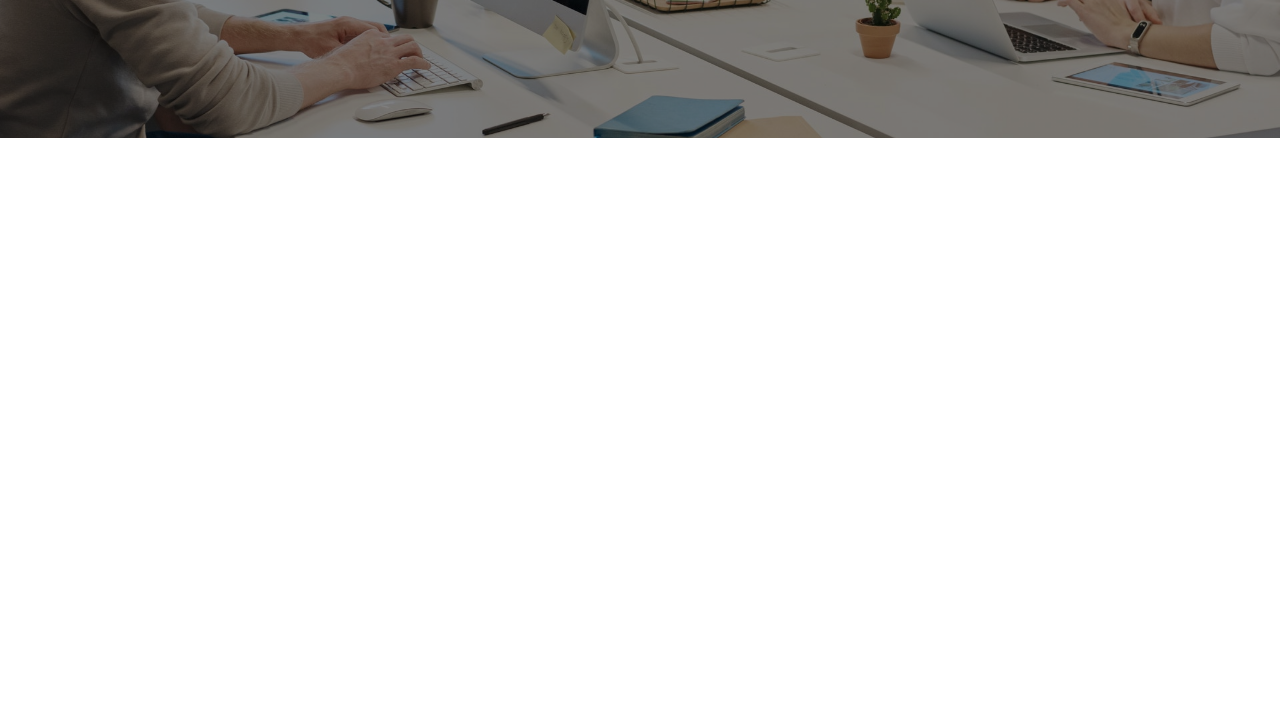
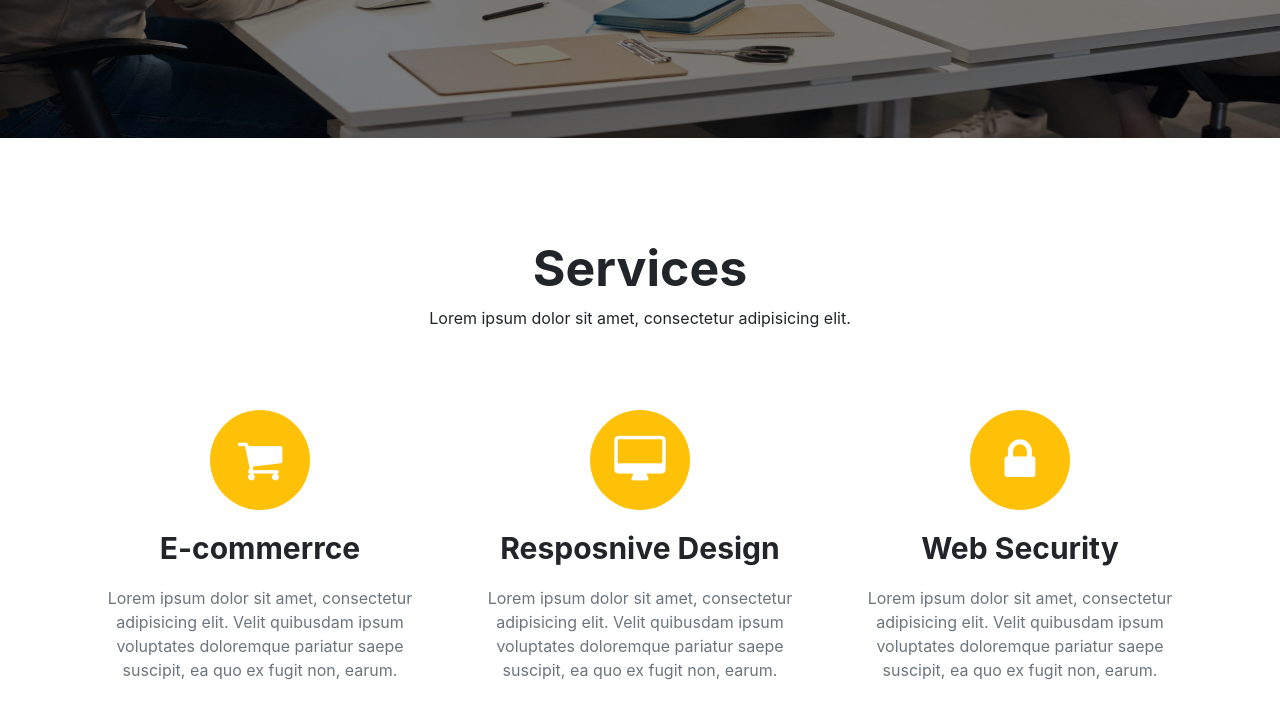
Before and after one commit to divyanshooter/CSS, a plain HTML site: page Responsive -try2/index.html in a window 1280 px wide. Shown: the part 522-1240 px from the top of the page. Before the commit the page ends 800 px from the top, so only its background shows below. Drawn offline with nearby package versions, Linux system fonts and the light colour scheme.

Commit message:
services section added

```diff
--- a/Responsive -try2/index.html
+++ b/Responsive -try2/index.html
@@ -4,6 +4,7 @@
     <meta charset="UTF-8">
     <meta name="viewport" content="width=device-width, initial-scale=1.0">
     <link rel="stylesheet" href="https://maxcdn.bootstrapcdn.com/bootstrap/4.5.0/css/bootstrap.min.css">
+    <link href="https://stackpath.bootstrapcdn.com/font-awesome/4.7.0/css/font-awesome.min.css" rel="stylesheet" integrity="sha384-wvfXpqpZZVQGK6TAh5PVlGOfQNHSoD2xbE+QkPxCAFlNEevoEH3Sl0sibVcOQVnN" crossorigin="anonymous">
     <link rel="stylesheet" href="style.css">
     <title>DC Technicals</title>
 </head>
@@ -45,6 +46,38 @@
 
 
     </div>
+    <section class="container text-center ourservice">
+         <h1>Services</h1>
+         <p>Lorem ipsum dolor sit amet, consectetur adipisicing elit.</p>
+         <div class="row rowsetting">
+
+          <div class="col-lg-4 col-md-4 col-sm-4 col-12 d-flex flex-column justify-content-center align-items-center ">
+              <div class="imgsetting mx-5 d-flex justify-content-center align-items-center bg-warning">
+                <i class="fa fa-3x fa-shopping-cart text-white " aria-hidden="true"></i>
+              </div>
+              <h2>E-commerrce</h2>
+              <p>Lorem ipsum dolor sit amet, consectetur adipisicing elit. Velit quibusdam ipsum voluptates doloremque pariatur saepe suscipit, ea quo ex fugit non, earum.</p>
+           </div>
+
+           <div class="col-lg-4 col-md-4 col-sm-4 col-12 d-flex flex-column justify-content-center align-items-center">
+            <div class="imgsetting mx-5 d-flex justify-content-center align-items-center bg-warning">
+              <i class="fa fa-3x fa-desktop text-white " aria-hidden="true"></i>
+            </div>
+            <h2>Resposnive Design</h2>
+            <p>Lorem ipsum dolor sit amet, consectetur adipisicing elit. Velit quibusdam ipsum voluptates doloremque pariatur saepe suscipit, ea quo ex fugit non, earum.</p>
+         </div>
+
+         <div class="col-lg-4 col-md-4 col-sm-4 col-12 d-flex flex-column justify-content-center align-items-center">
+          <div class="imgsetting mx-5 d-flex justify-content-center align-items-center bg-warning">
+            <i class="fa fa-3x fa-lock text-white " aria-hidden="true"></i>
+          </div>
+          <h2>Web Security</h2>
+          <p>Lorem ipsum dolor sit amet, consectetur adipisicing elit. Velit quibusdam ipsum voluptates doloremque pariatur saepe suscipit, ea quo ex fugit non, earum.</p>
+       </div>
+
+         </div>
+
+    </section>
     <script src="https://ajax.googleapis.com/ajax/libs/jquery/3.5.1/jquery.min.js"></script>
     <script src="https://cdnjs.cloudflare.com/ajax/libs/popper.js/1.16.0/umd/popper.min.js"></script>
     <script src="https://maxcdn.bootstrapcdn.com/bootstrap/4.5.0/js/bootstrap.min.js"></script>
--- a/Responsive -try2/style.css
+++ b/Responsive -try2/style.css
@@ -11,7 +11,7 @@
     height: 660px;
 }
  .headerset {
-     padding-top:250px;
+     padding-top:200px;
  }
 
 
@@ -23,3 +23,34 @@
     font-size: 82px;
     font-weight: bold;
 }
+
+/* *************************our service ****************************/
+.ourservice {
+    padding:100px 0 60px 0;
+    height:700px;
+}
+
+.ourservice h1 {
+    font-weight: bold;
+    font-size: 50px;
+
+}
+
+.rowsetting {
+    margin:80px 0 !important;
+}
+.imgsetting{
+    border-radius: 50%;
+    height:100px;
+    width:100px;
+}
+
+.rowsetting h2 {
+    margin:20px 0;
+    font-size: 30px;
+    font-weight: bold;
+}
+
+.rowsetting p {
+    color:#6c757d;
+}
```
